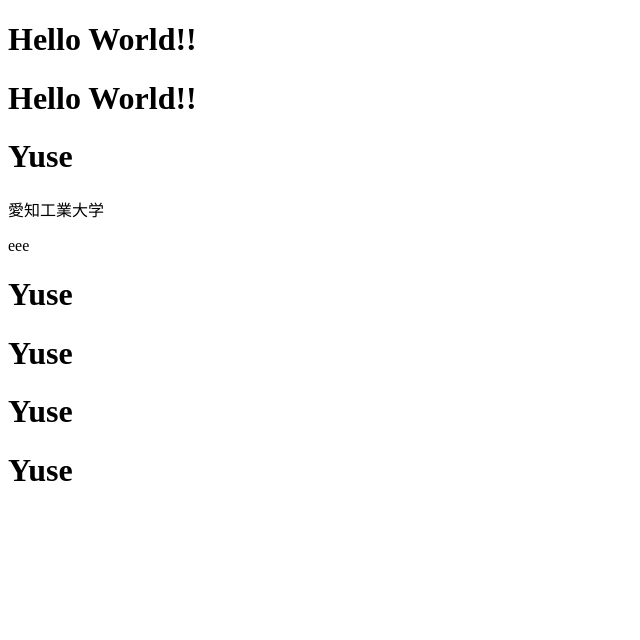
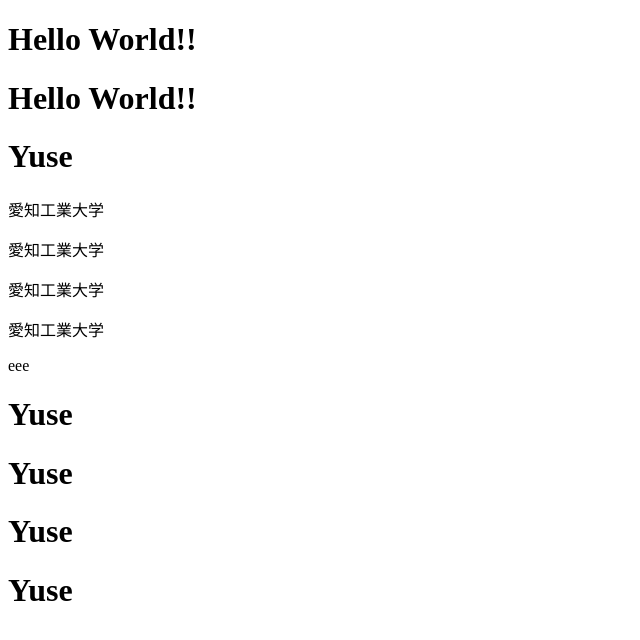
Before and after one commit to karasuneo/Rensyu_github, a plain HTML site: page index.html in a window 1280 px wide. Shown: the whole page, without its empty margins (0-640 px from the left). Drawn offline with Linux system fonts and the light colour scheme.

Commit message:
愛工大の複製と文字の色の変更

```diff
--- a/index.css
+++ b/index.css
@@ -3,4 +3,5 @@
 }
 .p {
     font-size: 5px;
+    color: aquamarine;
 }
--- a/index.html
+++ b/index.html
@@ -8,6 +8,9 @@
         <h1>Hello World!!</h1>
         <h1>Yuse</h1>
         <p>愛知工業大学</p>
+        <p>愛知工業大学</p>
+        <p>愛知工業大学</p>
+        <p>愛知工業大学</p>
         <p>eee</p>
         <h1>Yuse</h1>
         <h1>Yuse</h1>
```
